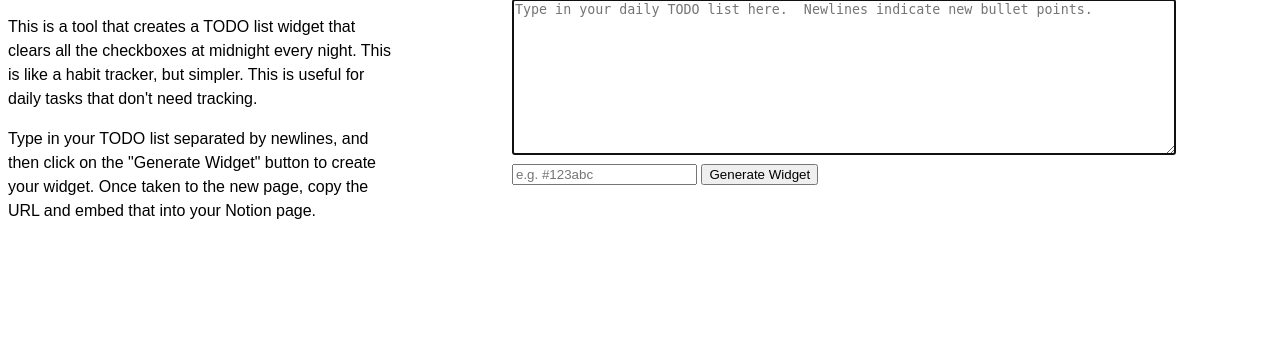
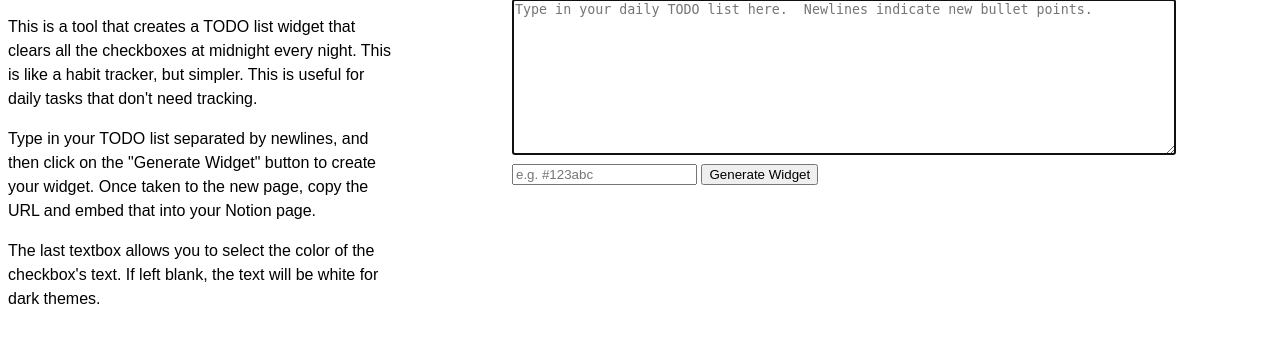
Before and after one commit to draseil/resettodo, a Flask app: page / in a window 1280 px wide. Shown: the part 151-494 px from the top of the page. Run offline with Flask 2, Linux system fonts and the light colour scheme.

Commit message:
added description for colour support

```diff
--- a/templates/index.html
+++ b/templates/index.html
@@ -16,6 +16,8 @@
 		<p>
 			Type in your TODO list separated by newlines, and then click on the "Generate Widget" button to create your widget.  Once taken to the new page, copy the URL and embed that into your Notion page.
 		</p>
+		<p>
+			The last textbox allows you to select the color of the checkbox's text.  If left blank, the text will be white for dark themes.
 	</div>
 	<div id="textbox">
 		<form method="get">
```
